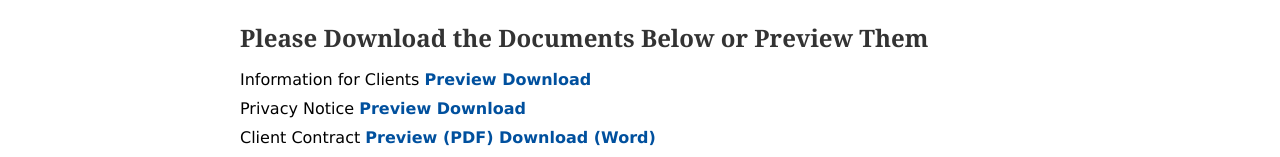
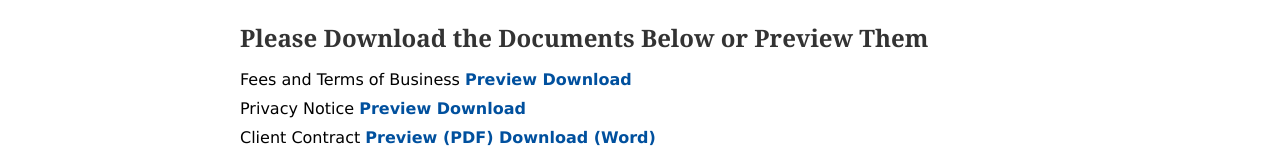
Before and after one commit to MikeForde/cstestvuejs, a Vue app: page /documents in a window 1280 px wide. Shown: the part 289-446 px from the top of the page. Built offline with nearby package versions, Linux system fonts and the light colour scheme.

Commit message:
Change to document wording

```diff
--- a/src/components/DocumentsPage.vue
+++ b/src/components/DocumentsPage.vue
@@ -9,11 +9,11 @@
       <h2>Please Download the Documents Below or Preview Them</h2>
       <ul>
         <li>
-          Information for Clients
+          Fees and Terms of Business
           <a href="#" @click.prevent="previewDocument('/Fees and Terms of Business.pdf')">
             Preview
           </a>
-          <a href="/Fees and Terms of Business.pdf" download="Information for Clients">
+          <a href="/Fees and Terms of Business.pdf" download="Fees and Terms of Business">
             Download
           </a>
         </li>
```
Also changed, not shown: 7 other files (tests, documents, lock files or other folders).
